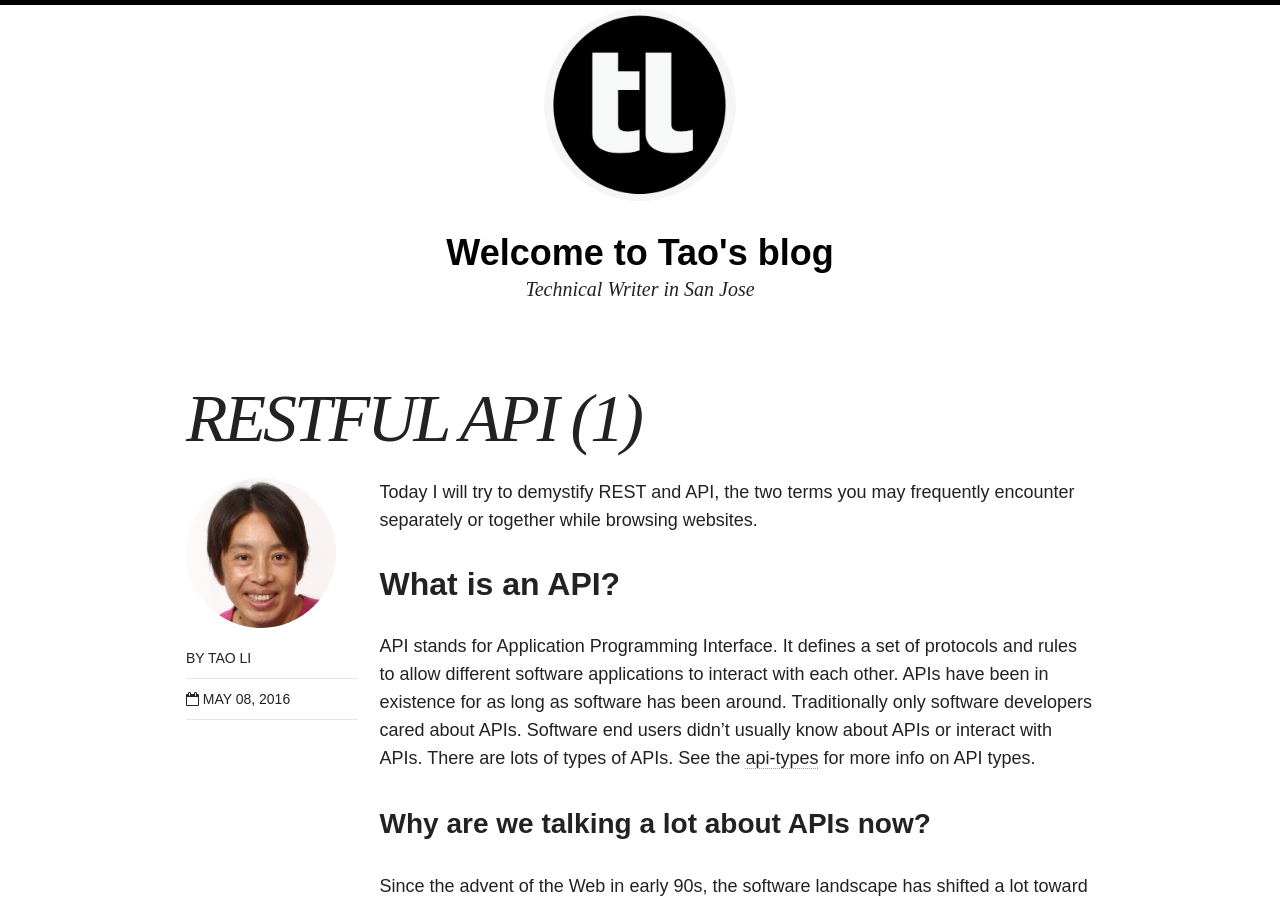
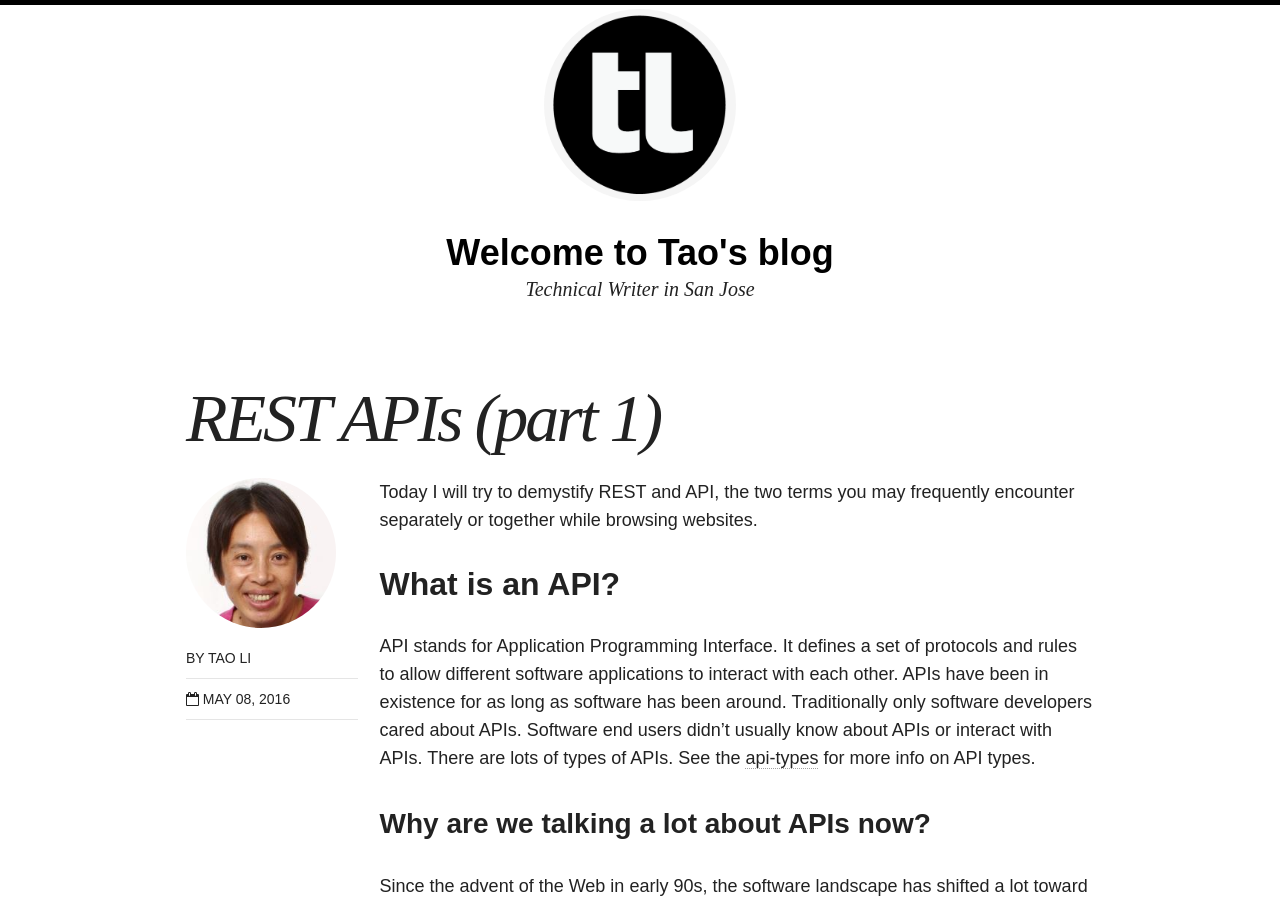
Before and after one commit to taolicd/taolicd.github.io, a Jekyll site: the page built from _posts/blog/2016-05-08-RESTFUL.md, in a window 1280 px wide and 900 px high. Built offline with Jekyll 4.4.1, drawn with Linux system fonts in a browser that asks for light colours; comment, search, counter and statistics services are not loaded.

Commit message:
new post

```diff
--- a/_posts/blog/2016-05-08-RESTFUL.md
+++ b/_posts/blog/2016-05-08-RESTFUL.md
@@ -1,6 +1,6 @@
 ---
 layout: post
-title:  "RESTFUL API (1)"
+title:  "REST APIs (part 1)"
 date:   2016-05-08
 categories:  API, REST
 
```
